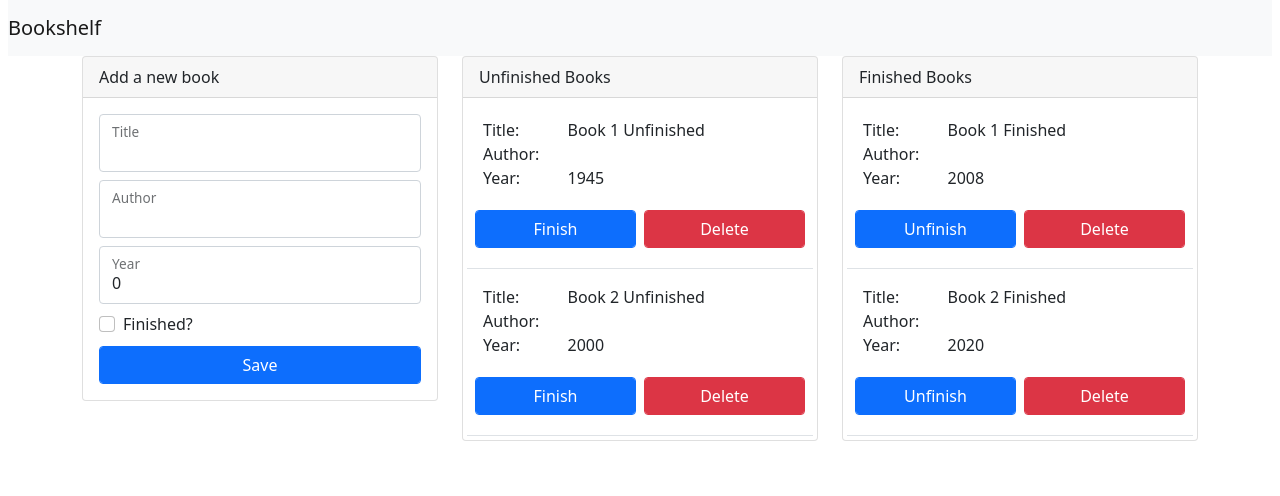
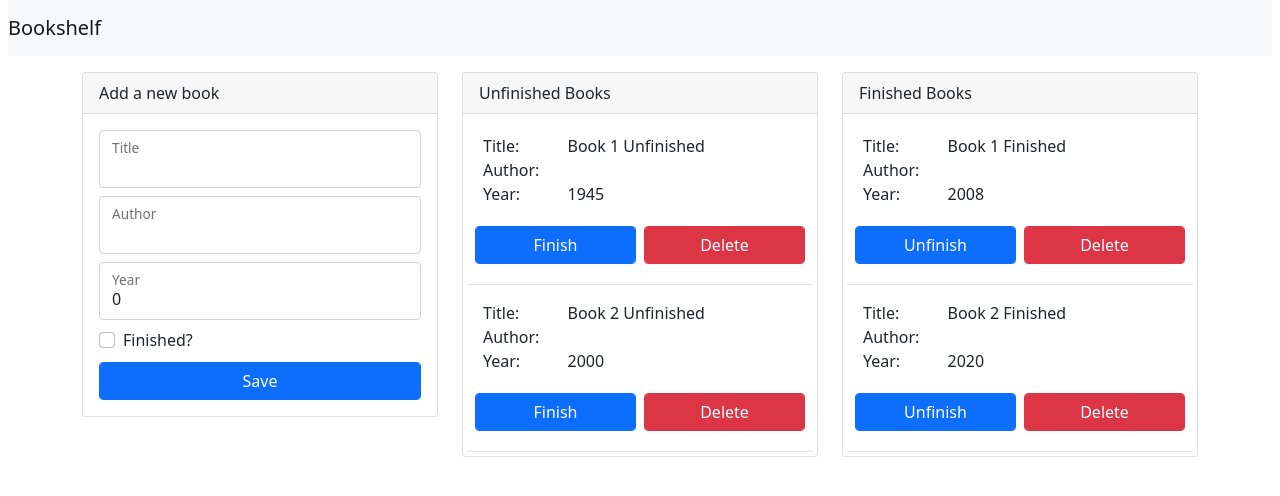
Before and after one commit to stevelukis/Bookshelf, a React (Create React App) app: page / in a window 1280 px wide. Shown: the top 496 px of the page. Built offline with nearby package versions, Linux system fonts and the light colour scheme.

Commit message:
Added top margin to main.

```diff
--- a/src/App.js
+++ b/src/App.js
@@ -90,7 +90,7 @@ function App() {
           </a>
         </nav>
       </header>
-      <main className="container">
+      <main className="container mt-3">
         <article className="row">
           <aside className="col-lg-4">
             <AddBook handleAddBook={handleAddBook}/>
```
